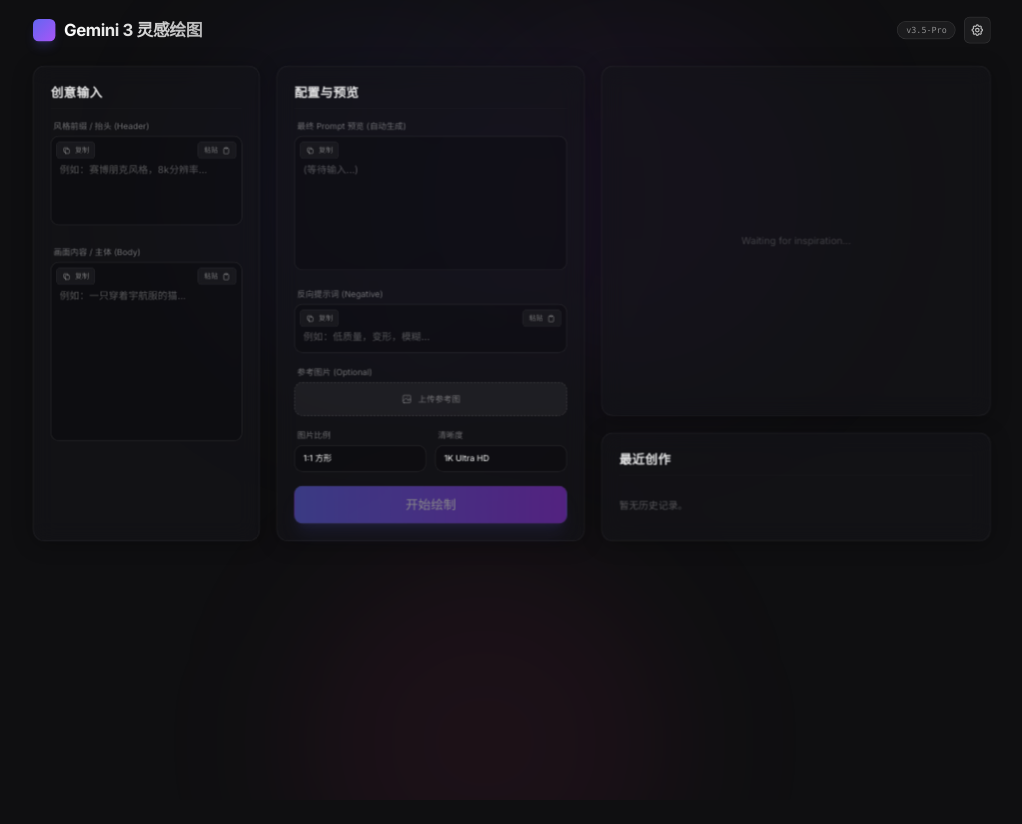
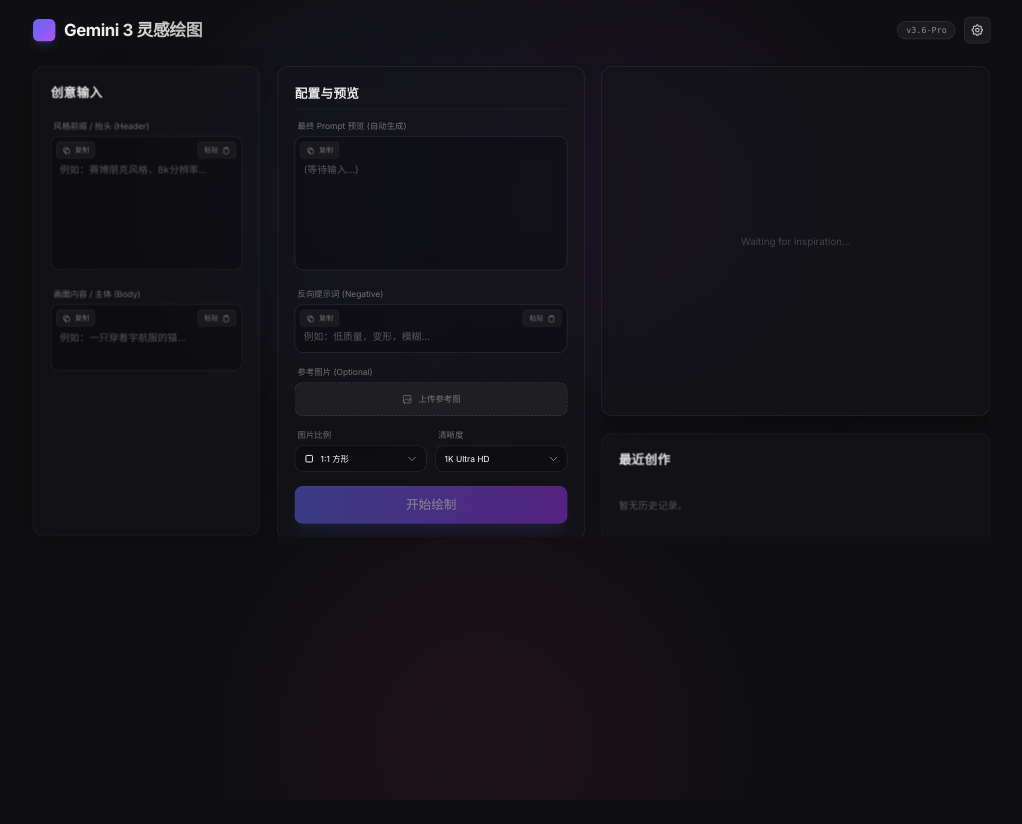
Before and after one commit to camerarts/shengtu, a React (Vite) app: page / in a window 1280 px wide. Shown: the top 824 px of the page, without its empty margins (128-1150 px from the left). Built offline with nearby package versions, Linux system fonts and the light colour scheme.

Commit message:
feat: Add Aspect Ratio icons and full height input
Introduces SVG icons for various aspect ratios to be used in UI elements.
Also enhances the `InputWithTools` component with a `fullHeight` prop, allowing it to expand and take up available vertical space.

```diff
--- a/App.tsx
+++ b/App.tsx
@@ -9,6 +9,25 @@
 import { generateImageBlob, uploadImageBlob, createThumbnail, formatBytes, splitImageToGrid, downloadBatch } from './utils';
 
 const MAX_HISTORY = 20;
+
+// SVG Icons for Aspect Ratios
+const AspectRatioIcon = ({ ratio }: { ratio: AspectRatio }) => {
+  const common = "stroke-current stroke-2 fill-none";
+  switch (ratio) {
+    case AspectRatio.SQUARE: // 1:1
+      return <svg className="w-4 h-4" viewBox="0 0 24 24"><rect x="5" y="5" width="14" height="14" rx="2" className={common} /></svg>;
+    case AspectRatio.PORTRAIT_3_4: // 3:4
+      return <svg className="w-4 h-4" viewBox="0 0 24 24"><rect x="6" y="4" width="12" height="16" rx="2" className={common} /></svg>;
+    case AspectRatio.LANDSCAPE_4_3: // 4:3
+      return <svg className="w-4 h-4" viewBox="0 0 24 24"><rect x="4" y="6" width="16" height="12" rx="2" className={common} /></svg>;
+    case AspectRatio.PORTRAIT_9_16: // 9:16
+      return <svg className="w-4 h-4" viewBox="0 0 24 24"><rect x="7" y="3" width="10" height="18" rx="2" className={common} /></svg>;
+    case AspectRatio.LANDSCAPE_16_9: // 16:9
+      return <svg className="w-4 h-4" viewBox="0 0 24 24"><rect x="3" y="7" width="18" height="10" rx="2" className={common} /></svg>;
+    default:
+      return <svg className="w-4 h-4" viewBox="0 0 24 24"><rect x="5" y="5" width="14" height="14" rx="2" className={common} /></svg>;
+  }
+};
 
 function App() {
   const [apiKey, setApiKey] = useState('');
@@ -30,6 +49,10 @@
 
   const [loading, setLoading] = useState(false);
   const [uploading, setUploading] = useState(false);
+
+  // Custom Dropdown State
+  const [isRatioOpen, setIsRatioOpen] = useState(false);
+  const ratioDropdownRef = useRef<HTMLDivElement>(null);
 
   // Current Active Result
   const [currentResult, setCurrentResult] = useState<{
@@ -63,6 +86,15 @@
     }
     const savedKey = localStorage.getItem('gemini_api_key');
     if (savedKey) setApiKey(savedKey);
+
+    // Click outside handler for dropdown
+    const handleClickOutside = (event: MouseEvent) => {
+      if (ratioDropdownRef.current && !ratioDropdownRef.current.contains(event.target as Node)) {
+        setIsRatioOpen(false);
+      }
+    };
+    document.addEventListener('mousedown', handleClickOutside);
+    return () => document.removeEventListener('mousedown', handleClickOutside);
   }, []);
 
   // Cleanup split images on unmount or new generation
@@ -264,26 +296,26 @@
           </h1>
         </div>
         <div className="flex items-center gap-3">
-           <div className="hidden sm:block px-3 py-1 rounded-full bg-white/5 border border-white/10 text-xs font-mono text-white/50">v3.5-Pro</div>
+           <div className="hidden sm:block px-3 py-1 rounded-full bg-white/5 border border-white/10 text-xs font-mono text-white/50">v3.6-Pro</div>
            <button onClick={() => setShowSettings(true)} className="p-2 rounded-lg bg-white/5 hover:bg-white/10 border border-white/10 text-white/70 hover:text-white">
              <svg className="w-5 h-5" fill="none" viewBox="0 0 24 24" stroke="currentColor"><path strokeLinecap="round" strokeLinejoin="round" strokeWidth={2} d="M10.325 4.317c.426-1.756 2.924-1.756 3.35 0a1.724 1.724 0 002.573 1.066c1.543-.94 3.31.826 2.37 2.37a1.724 1.724 0 001.065 2.572c1.756.426 1.756 2.924 0 3.35a1.724 1.724 0 00-1.066 2.573c.94 1.543-.826 3.31-2.37 2.37a1.724 1.724 0 00-2.572 1.065c-.426 1.756-2.924 1.756-3.35 0a1.724 1.724 0 00-2.573-1.066c-1.543.94-3.31-.826-2.37-2.37a1.724 1.724 0 00-1.065-2.572c-1.756-.426-1.756-2.924 0-3.35a1.724 1.724 0 001.066-2.573c-.94-1.543.826-3.31 2.37-2.37.996.608 2.296.07 2.572-1.065z" /><path strokeLinecap="round" strokeLinejoin="round" strokeWidth={2} d="M15 12a3 3 0 11-6 0 3 3 0 016 0z" /></svg>
            </button>
         </div>
       </nav>
 
-      <div className="grid grid-cols-1 lg:grid-cols-12 gap-6">
+      <div className="grid grid-cols-1 lg:grid-cols-12 gap-6 h-[calc(100vh-8rem)]">
 
-        {/* Column 1: Core Inputs (Header & Body) - Span 3 */}
-        <div className="lg:col-span-3 space-y-6">
-          <GlassCard title="创意输入" className="h-full">
-            <div className="space-y-6">
+        {/* Column 1: Core Inputs (Header & Body) - Span 3 - Full Height */}
+        <div className="lg:col-span-3 h-full min-h-[500px]">
+          <GlassCard title="创意输入" className="h-full flex flex-col">
+            <div className="flex-1 flex flex-col gap-5 overflow-hidden">
               <InputWithTools
                 label="风格前缀 / 抬头 (Header)"
                 value={promptHeader}
                 onChange={setPromptHeader}
                 placeholder="例如：赛博朋克风格，8k分辨率..."
                 multiline={true}
-                minHeight="h-32"
+                minHeight="h-48"
               />
 
               <InputWithTools
@@ -292,14 +324,14 @@
                 onChange={setPromptBody}
                 placeholder="例如：一只穿着宇航服的猫..."
                 multiline={true}
-                minHeight="h-64"
+                fullHeight={true}
               />
             </div>
           </GlassCard>
         </div>
 
         {/* Column 2: Final Prompt & Configuration - Span 4 */}
-        <div className="lg:col-span-4 space-y-6">
+        <div className="lg:col-span-4 space-y-6 h-full overflow-y-auto custom-scrollbar">
           <GlassCard title="配置与预览">
             <div className="space-y-5">
 
@@ -343,20 +375,39 @@
               <div className="grid grid-cols-2 gap-3">
                  <div>
                    <label className="text-xs text-white/40 mb-1.5 block ml-1">图片比例</label>
-                   <div className="relative">
-                      <select
-                        value={aspectRatio}
-                        onChange={(e) => setAspectRatio(e.target.value as AspectRatio)}
-                        className="w-full appearance-none bg-black/20 border border-white/10 hover:border-white/20 rounded-xl px-3 py-2.5 text-xs text-white focus:outline-none focus:ring-1 focus:ring-indigo-500/30 transition-all cursor-pointer"
+
+                   {/* Custom Visual Dropdown for Aspect Ratio */}
+                   <div className="relative" ref={ratioDropdownRef}>
+                      <div
+                        onClick={() => setIsRatioOpen(!isRatioOpen)}
+                        className="w-full bg-black/20 border border-white/10 hover:border-white/20 rounded-xl px-3 py-2.5 text-xs text-white flex items-center justify-between cursor-pointer transition-all"
                       >
-                        {ASPECT_RATIOS.map((r) => (
-                          <option key={r} value={r} className="bg-[#1a1a20] text-white py-1">
-                            {RATIO_LABELS[r] || r}
-                          </option>
-                        ))}
-                      </select>
+                        <div className="flex items-center gap-2">
+                          <AspectRatioIcon ratio={aspectRatio} />
+                          <span>{RATIO_LABELS[aspectRatio]}</span>
+                        </div>
+                        <svg className={`w-4 h-4 text-white/50 transition-transform ${isRatioOpen ? 'rotate-180' : ''}`} fill="none" viewBox="0 0 24 24" stroke="currentColor"><path strokeLinecap="round" strokeLinejoin="round" strokeWidth={2} d="M19 9l-7 7-7-7" /></svg>
+                      </div>
+
+                      {isRatioOpen && (
+                        <div className="absolute top-full left-0 right-0 mt-2 bg-[#1a1a20] border border-white/10 rounded-xl shadow-2xl z-50 overflow-hidden py-1 max-h-60 overflow-y-auto">
+                          {ASPECT_RATIOS.map((r) => (
+                            <div
+                              key={r}
+                              onClick={() => { setAspectRatio(r); setIsRatioOpen(false); }}
+                              className={`px-3 py-2.5 flex items-center gap-3 hover:bg-white/5 cursor-pointer transition-colors ${aspectRatio === r ? 'bg-indigo-500/20 text-indigo-300' : 'text-white/80'}`}
+                            >
+                              <div className={aspectRatio === r ? 'text-indigo-400' : 'text-white/40'}>
+                                <AspectRatioIcon ratio={r} />
+                              </div>
+                              <span className="text-xs font-medium">{RATIO_LABELS[r]}</span>
+                            </div>
+                          ))}
+                        </div>
+                      )}
                    </div>
                  </div>
+
                  <div>
                    <label className="text-xs text-white/40 mb-1.5 block ml-1">清晰度</label>
                    <div className="relative">
@@ -371,6 +422,9 @@
                           </option>
                         ))}
                       </select>
+                      <div className="pointer-events-none absolute inset-y-0 right-0 flex items-center px-3 text-white/50">
+                        <svg className="h-4 w-4" fill="none" viewBox="0 0 24 24" stroke="currentColor"><path strokeLinecap="round" strokeLinejoin="round" strokeWidth={2} d="M19 9l-7 7-7-7" /></svg>
+                      </div>
                    </div>
                  </div>
               </div>
@@ -381,7 +435,7 @@
         </div>
 
         {/* Column 3: Result & History - Span 5 */}
-        <div className="lg:col-span-5 space-y-6">
+        <div className="lg:col-span-5 space-y-6 h-full overflow-y-auto custom-scrollbar">
           <GlassCard className="min-h-[500px] flex flex-col justify-center relative overflow-hidden">
             {error && <div className="absolute top-6 left-6 right-6 z-20 bg-red-500/10 border border-red-500/20 text-red-200 px-4 py-3 rounded-xl backdrop-blur-md shadow-2xl">{error}</div>}
 
--- a/components/InputWithTools.tsx
+++ b/components/InputWithTools.tsx
@@ -9,6 +9,7 @@
   readOnly?: boolean;
   className?: string;
   minHeight?: string;
+  fullHeight?: boolean; // New prop to force full height expansion
 }
 
 export const InputWithTools: React.FC<InputWithToolsProps> = ({
@@ -19,7 +20,8 @@
   multiline = false,
   readOnly = false,
   className = "",
-  minHeight = "h-12"
+  minHeight = "h-12",
+  fullHeight = false
 }) => {
   const handleCopy = async () => {
     if (!value) return;
@@ -41,16 +43,16 @@
   };
 
   return (
-    <div className={className}>
+    <div className={`${className} ${fullHeight ? 'flex flex-col' : ''}`}>
       {label && <label className="text-xs text-white/40 mb-1.5 block ml-1">{label}</label>}
-      <div className="relative group">
+      <div className={`relative group ${fullHeight ? 'flex-1 flex flex-col' : ''}`}>
         {multiline ? (
           <textarea
             value={value}
             onChange={(e) => onChange && onChange(e.target.value)}
             placeholder={placeholder}
             readOnly={readOnly}
-            className={`w-full bg-black/20 border border-white/10 rounded-xl p-3 pt-9 text-white placeholder-white/30 focus:outline-none focus:border-indigo-500/50 transition-all resize-none text-sm leading-relaxed ${minHeight} ${readOnly ? 'cursor-default text-white/80' : ''}`}
+            className={`w-full bg-black/20 border border-white/10 rounded-xl p-3 pt-9 text-white placeholder-white/30 focus:outline-none focus:border-indigo-500/50 transition-all resize-none text-sm leading-relaxed ${fullHeight ? 'h-full flex-1' : minHeight} ${readOnly ? 'cursor-default text-white/80' : ''}`}
           />
         ) : (
           <input
```
